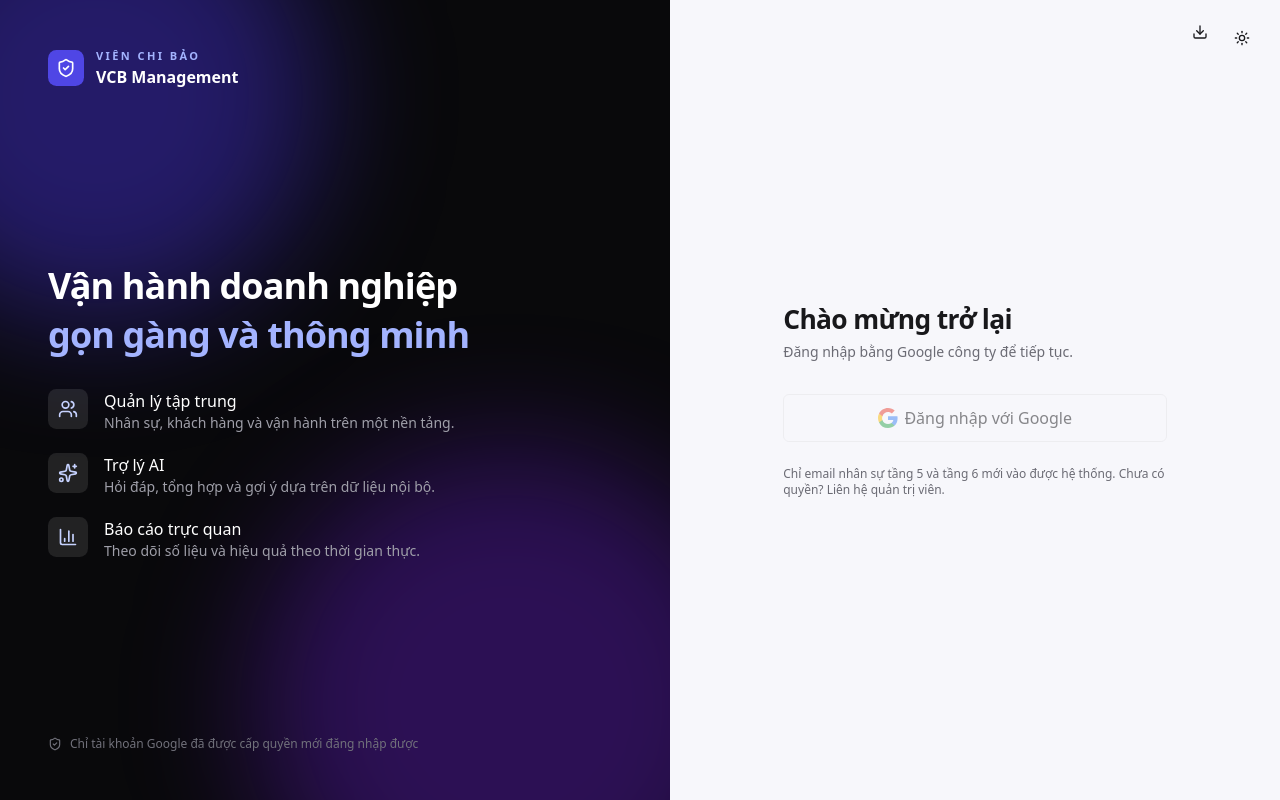
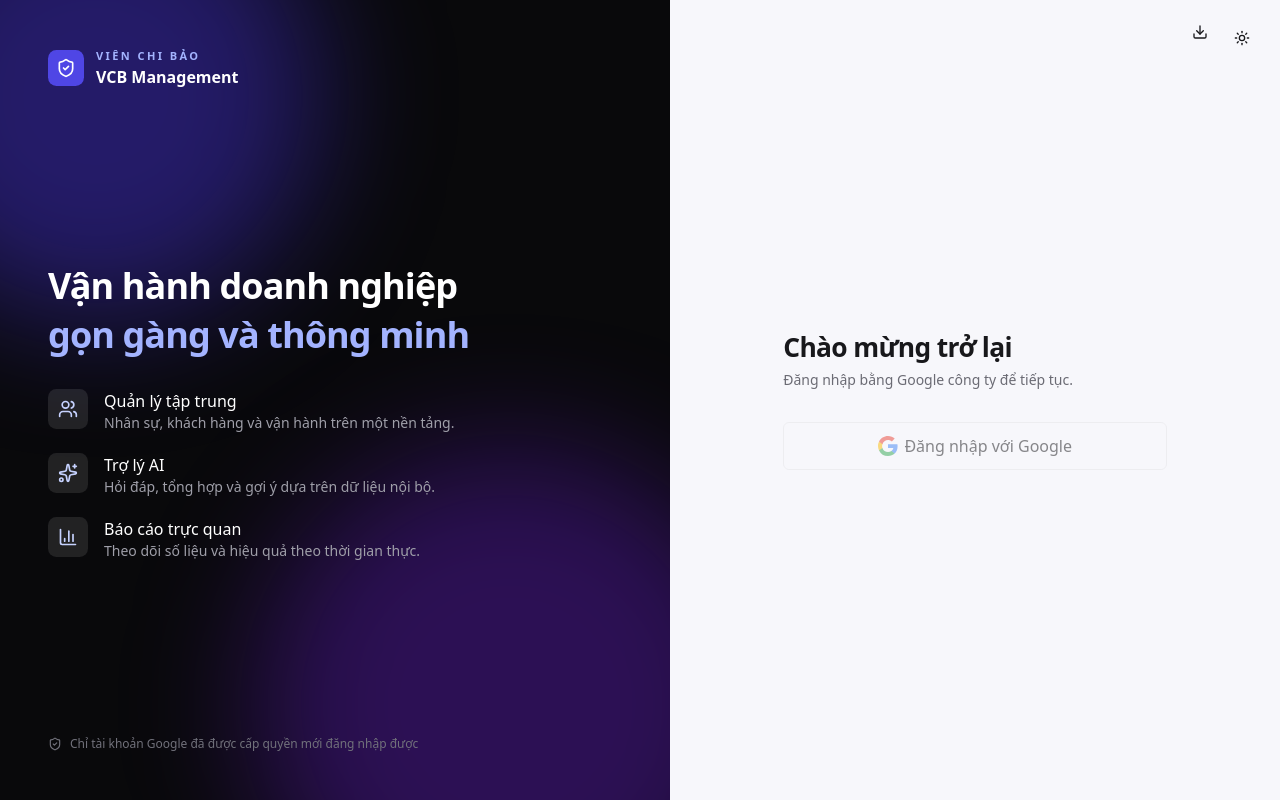
Before and after one commit to vcb-dev/vcbmanagement_fe, a React (Vite) app: page /login in a window 1280 px wide. Built offline with nearby package versions, Linux system fonts and the light colour scheme; no server answers; a web font is replaced by a local one.

Commit message:
Remove the floor 5 and 6 restriction note from the login screen.
Co-authored-by: Cursor <cursoragent@cursor.com>

```diff
--- a/src/features/auth/LoginPage.tsx
+++ b/src/features/auth/LoginPage.tsx
@@ -143,10 +143,6 @@ export function LoginPage() {
             {googlePending ? <Loader2 className="animate-spin" /> : <GoogleMark />}
             Đăng nhập với Google
           </Button>
-
-          <p className="mt-6 text-center text-xs text-muted-foreground lg:text-left">
-            Chỉ email nhân sự tầng 5 và tầng 6 mới vào được hệ thống. Chưa có quyền? Liên hệ quản trị viên.
-          </p>
         </div>
       </main>
     </div>
```
